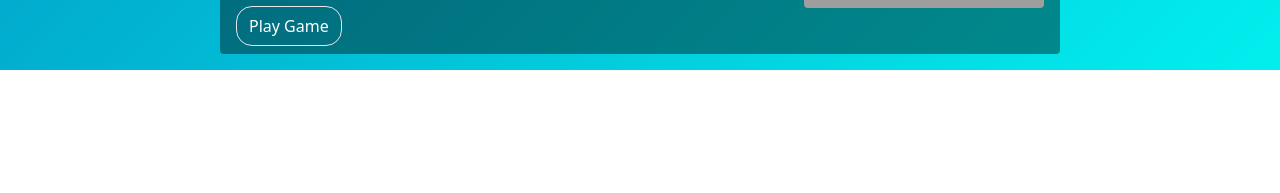
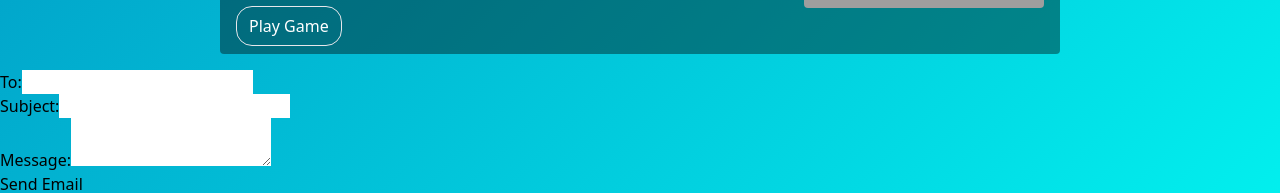
Before and after one commit to santiagoalberto416/tailwind-portfolio, a Next.js app: page / in a window 1280 px wide. Shown: the part 3393-3586 px from the top of the page. Before the commit the page ends 3463 px from the top, so only its background shows below. Built offline with nearby package versions, Linux system fonts and the light colour scheme; grey boxes are pictures that could not be loaded.

Commit message:
Contact form now send emails

```diff
--- a/package.json
+++ b/package.json
@@ -9,6 +9,8 @@
     "lint": "next lint"
   },
   "dependencies": {
+    "@aws-sdk/client-ses": "^3.583.0",
+    "@aws-sdk/client-sts": "^3.583.0",
     "@fortawesome/fontawesome-svg-core": "^6.4.2",
     "@fortawesome/free-brands-svg-icons": "^6.4.2",
     "@fortawesome/free-regular-svg-icons": "^6.4.2",
@@ -18,6 +20,7 @@
     "@types/node": "20.4.7",
     "@types/react": "18.2.18",
     "@types/react-dom": "18.2.7",
+    "aws-sdk": "^2.1628.0",
     "eslint": "^8.57.0",
     "eslint-config-next": "^14.2.2",
     "next": "^14.2.2",
--- a/src/components/contact.tsx
+++ b/src/components/contact.tsx
@@ -1,77 +1,56 @@
-import { useState } from "react";
+// components/EmailForm.tsx
+import { useState, FormEvent } from "react";
 
 export default function Contact() {
-  const [formData, setFormData] = useState({
-    name: "",
-    email: "",
-    message: "",
-  });
+  const [to, setTo] = useState("");
+  const [subject, setSubject] = useState("");
+  const [text, setText] = useState("");
 
-  const handleChange = (e: any) => {
-    const { name, value } = e.target;
-    setFormData((prevData) => ({
-      ...prevData,
-      [name]: value,
-    }));
-  };
-
-  const handleSubmit = async (e: any) => {
+  const handleSubmit = async (e: FormEvent) => {
     e.preventDefault();
 
+    // console.log({ to, subject, text });
     const response = await fetch("/api/contact", {
       method: "POST",
       headers: {
         "Content-Type": "application/json",
       },
-      body: JSON.stringify(formData),
+      body: JSON.stringify({ to, subject, text }),
     });
 
-    if (response.ok) {
-      alert("Message sent successfully!");
-      setFormData({ name: "", email: "", message: "" });
-    } else {
-      alert("Failed to send message.");
-    }
+    const result = await response.json();
+    alert(result.message);
   };
 
   return (
-    <div>
-      <h1>Contact Me</h1>
     <form onSubmit={handleSubmit}>
       <div>
-          <label htmlFor="name">Name:</label>
+        <label>To:</label>
         <input
-            type="text"
-            id="name"
-            name="name"
-            value={formData.name}
-            onChange={handleChange}
+          type="email"
+          value={to}
+          onChange={(e) => setTo(e.target.value)}
           required
         />
       </div>
       <div>
-          <label htmlFor="email">Email:</label>
+        <label>Subject:</label>
         <input
-            type="email"
-            id="email"
-            name="email"
-            value={formData.email}
-            onChange={handleChange}
+          type="text"
+          value={subject}
+          onChange={(e) => setSubject(e.target.value)}
           required
         />
       </div>
       <div>
-          <label htmlFor="message">Message:</label>
+        <label>Message:</label>
         <textarea
-            id="message"
-            name="message"
-            value={formData.message}
-            onChange={handleChange}
+          value={text}
+          onChange={(e) => setText(e.target.value)}
           required
         />
       </div>
-        <button type="submit">Send</button>
+      <button type="submit">Send Email</button>
     </form>
-    </div>
   );
 }
--- a/src/pages/api/contact.ts
+++ b/src/pages/api/contact.ts
@@ -1,41 +1,62 @@
-// pages/api/contact.js
-export const runtime = "edge";
+import { SESClient, SendEmailCommand } from "@aws-sdk/client-ses";
 
-export default async function handler(req: any, res: any) {
-  if (req.method === "POST") {
-    const { name, email, message } = req.body;
+export const config = {
+  runtime: "edge",
+};
 
-    const emailUser = process.env.EMAIL_USER;
-    const emailPass = process.env.EMAIL_PASS;
+export default async function handler(req: Request) {
+  if (req.method !== "POST") {
+    return new Response(JSON.stringify({ message: "Method not allowed" }), {
+      status: 405,
+      headers: { "Content-Type": "application/json" },
+    });
+  }
 
-    // Use the emailUser and emailPass to send an email
-    // For example, using nodemailer
-    const nodemailer = require("nodemailer");
+  const { to, subject, text } = await req.json();
 
-    let transporter = nodemailer.createTransport({
-      service: "gmail", // Change this to your email service
-      auth: {
-        user: emailUser,
-        pass: emailPass,
+  const sesClient = new SESClient({
+    region: process.env.AWS_REGION,
+    credentials: {
+      accessKeyId: process.env.AWS_ACCESS_KEY_ID!,
+      secretAccessKey: process.env.AWS_SECRET_ACCESS_KEY!,
+    },
+  });
+
+  const params: any = {
+    Source: process.env.EMAIL_USER || "",
+    Destination: {
+      ToAddresses: [process.env.EMAIL_USER],
+    },
+    Message: {
+      Subject: {
+        Data: subject,
       },
-    });
+      Body: {
+        Text: {
+          Data: "this email tried to contact you: " + to,
+        },
+      },
+    },
+  };
 
-    let mailOptions = {
-      from: emailUser,
-      to: "recipient@example.com",
-      subject: `Message from ${name}`,
-      text: message,
-    };
+  const command = new SendEmailCommand(params);
 
-    try {
-      await transporter.sendMail(mailOptions);
-      res.status(200).json({ message: "Message sent successfully" });
-    } catch (error: any) {
-      res
-        .status(500)
-        .json({ message: "Failed to send message", error: error.message });
-    }
-  } else {
-    res.status(405).json({ message: "Method not allowed" });
+  try {
+    const data = await sesClient.send(command);
+    return new Response(
+      JSON.stringify({ message: "Email sent successfully", data }),
+      {
+        status: 200,
+        headers: { "Content-Type": "application/json" },
+      }
+    );
+  } catch (error) {
+    return new Response(
+      JSON.stringify({ message: "Failed to send email", error }),
+      {
+        status: 500,
+        headers: { "Content-Type": "application/json" },
+      }
+    );
   }
 }
--- a/src/pages/index.tsx
+++ b/src/pages/index.tsx
@@ -5,6 +5,7 @@ import { FC, useEffect } from "react";
 import Experience from "@/components/experience";
 import About from "@/components/about";
 import Projects from "@/components/projects";
+import Contact from "@/components/contact";
 
 const MainPage: FC<{}> = () => {
   useEffect(() => {
@@ -39,6 +40,7 @@ const MainPage: FC<{}> = () => {
       <About />
       <Experience />
       <Projects />
+      <Contact />
     </div>
   );
 };
```
Also changed, not shown: 1 other file (tests, documents, lock files or other folders). Lines whose indentation alone changed are shown as unchanged.
